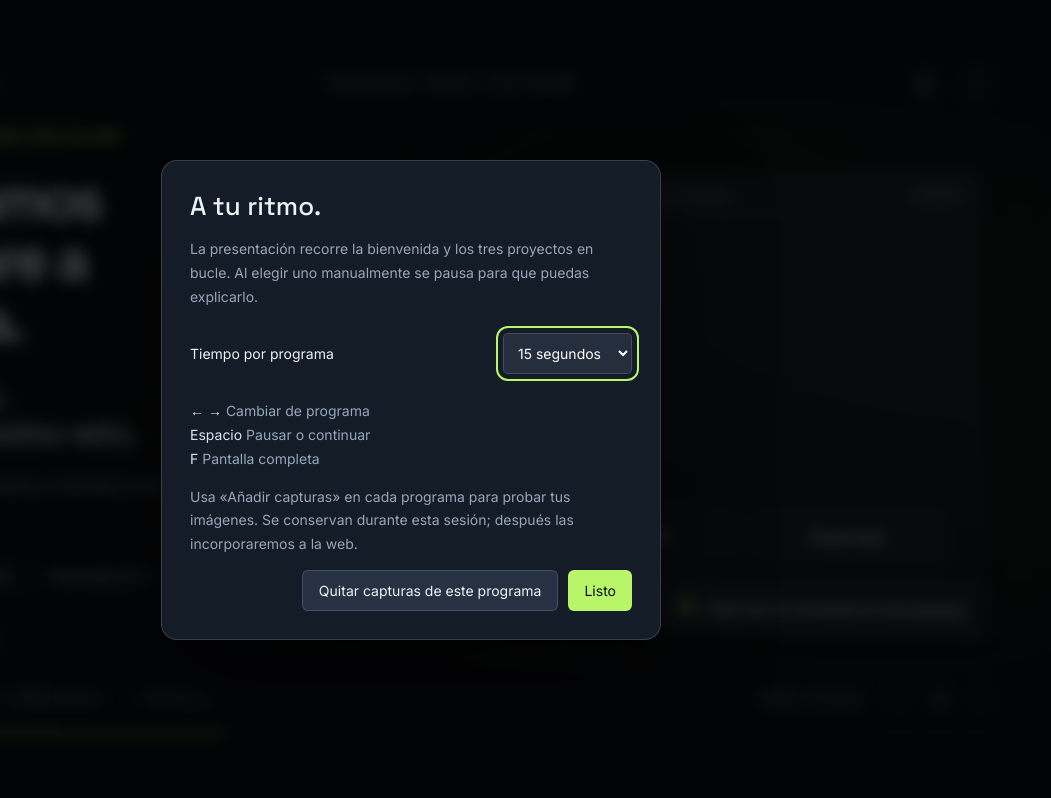
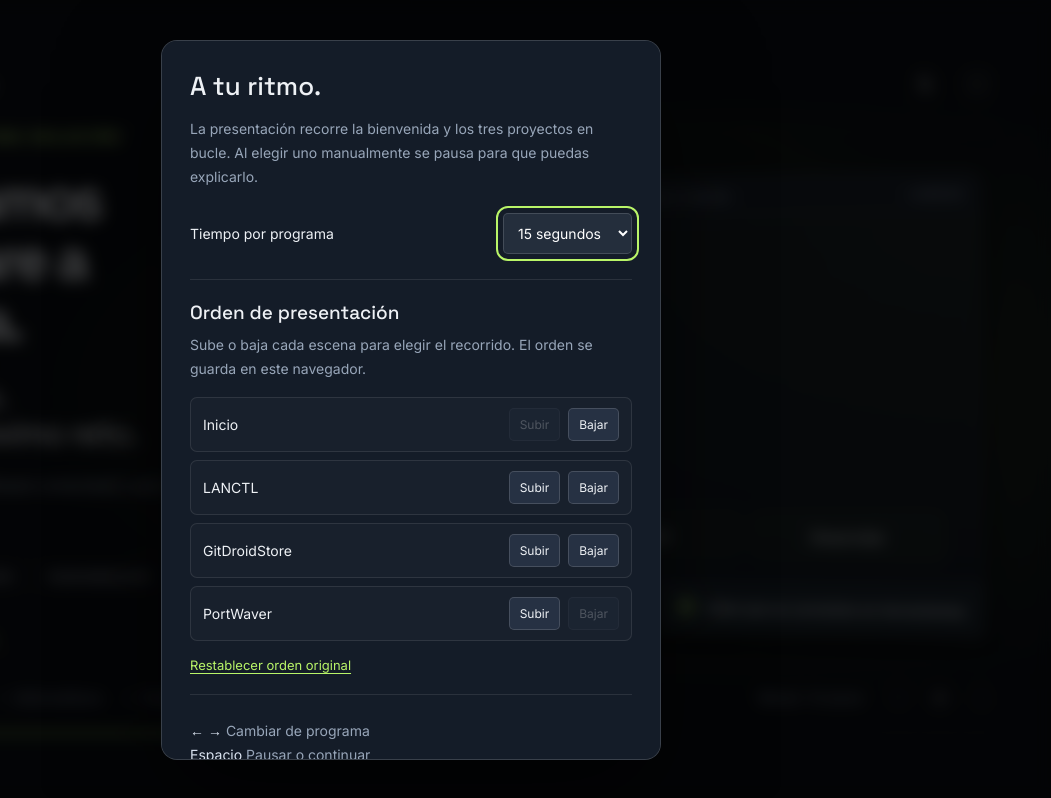
Before and after one commit to CctrGy/cctrgy.github.io, a plain HTML site: page feria/index.html in a window 1280 px wide. Both pictures are taken after a click on the button 1154 px from the left and 83 px from the top of the page. Shown: the full height of the page, 229-1280 px from the left. Drawn offline with Linux system fonts and the light colour scheme.

Commit message:
Permitir reordenar y guardar las escenas de feria desde configuración

```diff
--- a/feria/index.html
+++ b/feria/index.html
@@ -33,6 +33,16 @@ body[data-intro="true"] .caption{display:none}body[data-intro="true"] .floating-
 .intro-process{display:flex;gap:12px;margin-top:32px}.intro-process span{flex:1;padding:14px 10px;border:1px solid #b9f56830;border-radius:6px;text-align:center;font-size:14px;background:#b9f56808;animation:breathe 6s ease-in-out infinite}.intro-process span:nth-child(2){animation-delay:1s}.intro-process span:nth-child(3){animation-delay:2s}
 .intro-signature{margin-top:24px;color:#8998ab;font-size:13px;letter-spacing:.04em}.intro-signature i{font-style:normal;color:var(--accent);padding:0 12px}
 
+
+dialog{max-height:90dvh;overflow-y:auto}
+.order-settings{margin:24px 0;padding:20px 0;border-top:1px solid var(--line);border-bottom:1px solid var(--line)}
+.order-settings h3{margin:0;font:500 19px 'Space Grotesk',sans-serif}.order-settings p{margin:8px 0 16px}
+#scene-order{list-style:none;padding:0;margin:0;display:grid;gap:8px}
+#scene-order li{display:flex;align-items:center;gap:8px;padding:10px 12px;background:#ffffff05;border:1px solid var(--line);border-radius:7px}
+#scene-order li>span{flex:1;font-size:14px}#scene-order button{padding:8px 10px;border:1px solid #ffffff25;border-radius:5px;background:#263143;font-size:12px}
+#scene-order button:disabled{opacity:.25;cursor:default}.order-reset{background:none;color:var(--accent);padding:0;margin-top:16px;font-size:13px;text-decoration:underline;text-underline-offset:3px}
+.sr-only{position:absolute;width:1px;height:1px;margin:-1px;overflow:hidden;clip:rect(0,0,0,0);white-space:nowrap}
+
 </style>
 </head>
 <body data-project="0">
@@ -44,7 +54,7 @@ body[data-intro="true"] .caption{display:none}body[data-intro="true"] .floating-
 <footer class="footer"><div class="footer-row"><nav class="tabs" aria-label="Elegir programa"><button class="tab active" data-index="0" aria-current="true">Inicio</button><button class="tab" data-index="1">LANCTL</button><button class="tab" data-index="2">GitDroidStore</button><button class="tab" data-index="3">PortWaver</button></nav><div class="controls"><span class="mode" id="mode">Automático · 15 s</span><button class="iconbutton" id="previous" aria-label="Programa anterior" title="Anterior (←)"><svg viewBox="0 0 24 24" fill="none" stroke="currentColor" stroke-width="1.6"><path d="m14 6-6 6 6 6"/></svg></button><button class="iconbutton" id="play" aria-label="Pausar presentación" title="Reproducir o pausar (espacio)"></button><button class="iconbutton" id="next" aria-label="Programa siguiente" title="Siguiente (→)"><svg viewBox="0 0 24 24" fill="none" stroke="currentColor" stroke-width="1.6"><path d="m10 6 6 6-6 6"/></svg></button></div></div><div class="progress" role="progressbar" aria-label="Tiempo de la escena" aria-valuemin="0" aria-valuemax="100" aria-valuenow="0"><div id="progress"></div></div></footer>
 </div>
 <div class="help" id="toast" role="status"></div>
-<dialog id="dialog"><h2>A tu ritmo.</h2><p>La presentación recorre la bienvenida y los tres proyectos en bucle. Al elegir uno manualmente se pausa para que puedas explicarlo.</p><label for="duration">Tiempo por programa<select id="duration"><option value="10000">10 segundos</option><option value="15000" selected>15 segundos</option><option value="20000">20 segundos</option><option value="30000">30 segundos</option></select></label><p><kbd>← →</kbd> Cambiar de programa<br><kbd>Espacio</kbd> Pausar o continuar<br><kbd>F</kbd> Pantalla completa</p><p>Usa «Añadir capturas» en cada programa para probar tus imágenes. Se conservan durante esta sesión; después las incorporaremos a la web.</p><div class="dialog-actions"><button class="dialog-button" id="clear-images">Quitar capturas de este programa</button><button class="dialog-button primary" id="close-dialog">Listo</button></div></dialog>
+<dialog id="dialog"><h2>A tu ritmo.</h2><p>La presentación recorre la bienvenida y los tres proyectos en bucle. Al elegir uno manualmente se pausa para que puedas explicarlo.</p><label for="duration">Tiempo por programa<select id="duration"><option value="10000">10 segundos</option><option value="15000" selected>15 segundos</option><option value="20000">20 segundos</option><option value="30000">30 segundos</option></select></label><section class="order-settings" aria-labelledby="order-title"><h3 id="order-title">Orden de presentación</h3><p>Sube o baja cada escena para elegir el recorrido. El orden se guarda en este navegador.</p><ol id="scene-order" aria-label="Orden de las escenas"></ol><button type="button" class="order-reset" id="reset-order">Restablecer orden original</button><span class="sr-only" role="status" id="order-status"></span></section><p><kbd>← →</kbd> Cambiar de programa<br><kbd>Espacio</kbd> Pausar o continuar<br><kbd>F</kbd> Pantalla completa</p><p>Usa «Añadir capturas» en cada programa para probar tus imágenes. Se conservan durante esta sesión; después las incorporaremos a la web.</p><div class="dialog-actions"><button class="dialog-button" id="clear-images">Quitar capturas de este programa</button><button class="dialog-button primary" id="close-dialog">Listo</button></div></dialog>
 <input type="file" accept="image/*" multiple id="file-input">
 <script>
 'use strict';
@@ -75,16 +85,50 @@ const projects=[
 <em>&gt;</em> <span class="cursor"></span></pre><div class="wave"><svg viewBox="0 0 1000 80" preserveAspectRatio="none"><path d="M0 40h30V12h30v56h30V25h30v30h30V10h30v60h30V40h30V20h30v40h30V12h30v56h30V30h30v20h30V10h30v60h30V40h50V12h30v56h30V25h30v30h30V10h30v60h30V40h30V20h30v40h30V12h30v56h30V30h30v20h30V10h30v60h30V40h50"/></svg></div><div class="serial-bottom"><span>DATOS ILUSTRATIVOS</span><span>RX / TX · SERIAL</span></div>`}
 ];
 const $=id=>document.getElementById(id);let index=0,playing=!matchMedia('(prefers-reduced-motion: reduce)').matches,duration=15000,elapsed=0,last=performance.now(),imageIndex=0,imageElapsed=0,uploadTarget=0,toastTimeout;
+
+const defaultSceneIds=['inicio','lanctl','gitdroid','portwaver'];
+projects.forEach((project,i)=>{project.id=defaultSceneIds[i];project.theme=Math.max(0,i-1);project.label=i===0?'Inicio':project.name});
+function saveOrder(){try{localStorage.setItem('feria-scene-order',JSON.stringify(projects.map(p=>p.id)))}catch{notify('El orden se ha aplicado, pero este navegador no permite guardarlo.')}}
+function applyOrder(ids){
+  if(!Array.isArray(ids)||ids.length!==projects.length||new Set(ids).size!==projects.length||!ids.every(id=>defaultSceneIds.includes(id)))return false;
+  const active=projects[index];const lookup=new Map(projects.map(p=>[p.id,p]));
+  projects.splice(0,projects.length,...ids.map(id=>lookup.get(id)));index=projects.indexOf(active);return true;
+}
+try{const saved=JSON.parse(localStorage.getItem('feria-scene-order')||'null');if(applyOrder(saved))index=0}catch{}
+function renderTabs(){
+  document.querySelector('.tabs').replaceChildren(...projects.map((p,i)=>{
+    const button=document.createElement('button');button.type='button';button.className='tab';button.dataset.index=i;button.textContent=p.label;
+    button.addEventListener('click',()=>change(i));return button;
+  }));
+}
+function moveScene(id,direction){
+  const from=projects.findIndex(p=>p.id===id),to=from+direction;if(to<0||to>=projects.length)return;
+  const active=projects[index];const [moved]=projects.splice(from,1);projects.splice(to,0,moved);index=projects.indexOf(active);
+  saveOrder();renderTabs();render();renderOrder();$('order-status').textContent=`${moved.label}, posición ${to+1} de ${projects.length}`;
+  const row=Array.from($('scene-order').children).find(el=>el.dataset.id===id);const preferred=row.querySelector(direction<0?'[data-move="up"]':'[data-move="down"]');
+  (preferred.disabled?row.querySelector('button:not(:disabled)'):preferred).focus();
+}
+function renderOrder(){
+  $('scene-order').replaceChildren(...projects.map((p,i)=>{
+    const row=document.createElement('li');row.dataset.id=p.id;const name=document.createElement('span');name.textContent=p.label;row.append(name);
+    for(const [direction,text] of [[-1,'Subir'],[1,'Bajar']]){
+      const button=document.createElement('button');button.type='button';button.textContent=text;button.dataset.move=direction<0?'up':'down';button.setAttribute('aria-label',`${text} ${p.label}`);
+      button.disabled=direction<0?i===0:i===projects.length-1;button.onclick=()=>moveScene(p.id,direction);row.append(button);
+    }return row;
+  }));
+}
+$('reset-order').onclick=()=>{applyOrder(defaultSceneIds);saveOrder();renderTabs();render();renderOrder();$('order-status').textContent='Orden original restablecido'};
+
 function notify(message){$('toast').textContent=message;$('toast').classList.add('visible');clearTimeout(toastTimeout);toastTimeout=setTimeout(()=>$('toast').classList.remove('visible'),3500)}
 function updatePlay(){ $('play').innerHTML=playing?'<svg viewBox="0 0 24 24" fill="currentColor"><path d="M7 5h3v14H7zm7 0h3v14h-3z"/></svg>':'<svg viewBox="0 0 24 24" fill="currentColor"><path d="m8 5 11 7-11 7z"/></svg>';$('play').setAttribute('aria-label',playing?'Pausar presentación':'Reproducir presentación');$('mode').textContent=playing?`Automático · ${duration/1000} s`:'Manual · En pausa'}
 function updateImage(){const p=projects[index];$('showcase').classList.toggle('shot-ready',p.images.length>0);if(p.images.length){$('screenshot').src=p.images[imageIndex];$('screenshot').alt=`Captura de ${p.name}, imagen ${imageIndex+1} de ${p.images.length}`;$('screenshot').classList.remove('reveal');void $('screenshot').offsetWidth;$('screenshot').classList.add('reveal');$('caption').textContent=`${p.name} · Captura ${imageIndex+1} / ${p.images.length}`}else{$('screenshot').removeAttribute('src');$('caption').textContent='Maqueta ilustrativa · capturas pendientes'}$('load-images').textContent=p.images.length?'Cambiar capturas':'Añadir capturas'}
-function render(){const p=projects[index];document.body.dataset.project=Math.max(0,index-1);document.body.dataset.intro=String(index===0);$('project-link').lastChild.textContent=index===0?'Conoce los proyectos':'Explorar el proyecto';document.querySelector('.window-top b').textContent=index===0?'A MEDIDA':'VISTA PREVIA';$('category').textContent=p.category;$('name').textContent=p.name;$('tagline').innerHTML=p.tagline;$('description').textContent=p.description;$('tags').replaceChildren(...p.tags.map(t=>{let e=document.createElement('span');e.textContent=t;return e}));$('project-link').href=p.url;$('window-title').textContent=p.window;$('feature-label').textContent=p.feature;$('symbol').textContent=p.symbol;$('mockup').innerHTML=p.mock;imageIndex=0;imageElapsed=0;updateImage();document.querySelectorAll('.tab').forEach((t,i)=>{t.classList.toggle('active',i===index);if(i===index)t.setAttribute('aria-current','true');else t.removeAttribute('aria-current')});for(const [id,cls] of [['copy','enter-copy'],['visual','enter-visual']]){let el=$(id);el.classList.remove(cls);void el.offsetWidth;el.classList.add(cls)}$('progress').style.width='0%';document.querySelector('[role="progressbar"]').setAttribute('aria-valuenow','0');updatePlay()}
+function render(){const p=projects[index];document.body.dataset.project=p.theme;document.body.dataset.intro=String(p.id==='inicio');$('project-link').lastChild.textContent=p.id==='inicio'?'Conoce los proyectos':'Explorar el proyecto';document.querySelector('.window-top b').textContent=p.id==='inicio'?'A MEDIDA':'VISTA PREVIA';$('category').textContent=p.category;$('name').textContent=p.name;$('tagline').innerHTML=p.tagline;$('description').textContent=p.description;$('tags').replaceChildren(...p.tags.map(t=>{let e=document.createElement('span');e.textContent=t;return e}));$('project-link').href=p.url;$('window-title').textContent=p.window;$('feature-label').textContent=p.feature;$('symbol').textContent=p.symbol;$('mockup').innerHTML=p.mock;imageIndex=0;imageElapsed=0;updateImage();document.querySelectorAll('.tab').forEach((t,i)=>{t.classList.toggle('active',i===index);if(i===index)t.setAttribute('aria-current','true');else t.removeAttribute('aria-current')});for(const [id,cls] of [['copy','enter-copy'],['visual','enter-visual']]){let el=$(id);el.classList.remove(cls);void el.offsetWidth;el.classList.add(cls)}$('progress').style.width='0%';document.querySelector('[role="progressbar"]').setAttribute('aria-valuenow','0');updatePlay()}
 function change(next,manual=true){index=(next+projects.length)%projects.length;elapsed=0;if(manual)playing=false;render()}
 function togglePlay(){playing=!playing;if(playing&&elapsed>=duration)elapsed=0;last=performance.now();updatePlay()}
-document.querySelectorAll('.tab').forEach(t=>t.addEventListener('click',()=>change(Number(t.dataset.index))));$('previous').onclick=()=>change(index-1);$('next').onclick=()=>change(index+1);$('play').onclick=togglePlay;
+renderTabs();$('previous').onclick=()=>change(index-1);$('next').onclick=()=>change(index+1);$('play').onclick=togglePlay;
 async function fullscreen(){try{if(!document.fullscreenElement)await document.documentElement.requestFullscreen();else await document.exitFullscreen()}catch{notify('Usa F11 en el navegador para activar la pantalla completa.')}}
 $('fullscreen').onclick=fullscreen;document.addEventListener('fullscreenchange',()=>{$('fullscreen').setAttribute('aria-label',document.fullscreenElement?'Salir de pantalla completa':'Entrar en pantalla completa')});
-let resumeAfterDialog=false;$('settings').onclick=()=>{resumeAfterDialog=playing;playing=false;updatePlay();$('dialog').showModal()};$('close-dialog').onclick=()=>$('dialog').close();$('dialog').addEventListener('close',()=>{playing=resumeAfterDialog;last=performance.now();updatePlay()});$('duration').onchange=e=>{duration=Number(e.target.value);elapsed=0;updatePlay()};$('clear-images').onclick=()=>{projects[index].images.forEach(URL.revokeObjectURL);projects[index].images=[];imageIndex=0;updateImage();notify('Capturas retiradas de este programa')};
+let resumeAfterDialog=false;$('settings').onclick=()=>{resumeAfterDialog=playing;playing=false;updatePlay();renderOrder();$('dialog').showModal()};$('close-dialog').onclick=()=>$('dialog').close();$('dialog').addEventListener('close',()=>{playing=resumeAfterDialog;last=performance.now();updatePlay()});$('duration').onchange=e=>{duration=Number(e.target.value);elapsed=0;updatePlay()};$('clear-images').onclick=()=>{projects[index].images.forEach(URL.revokeObjectURL);projects[index].images=[];imageIndex=0;updateImage();notify('Capturas retiradas de este programa')};
 $('load-images').onclick=()=>{uploadTarget=index;playing=false;updatePlay();$('file-input').click()};$('file-input').onchange=e=>{const files=Array.from(e.target.files).filter(f=>f.type.startsWith('image/'));if(!files.length)return;projects[uploadTarget].images.forEach(URL.revokeObjectURL);projects[uploadTarget].images=files.map(f=>URL.createObjectURL(f));if(uploadTarget===index){imageIndex=0;imageElapsed=0;updateImage()}notify(`${files.length} captura${files.length===1?'':'s'} añadida${files.length===1?'':'s'} a ${projects[uploadTarget].name}`);e.target.value=''};
 document.addEventListener('keydown',e=>{if($('dialog').open||['INPUT','SELECT','TEXTAREA'].includes(e.target.tagName))return;if(e.key==='ArrowRight'){e.preventDefault();change(index+1)}if(e.key==='ArrowLeft'){e.preventDefault();change(index-1)}if(e.code==='Space'){e.preventDefault();togglePlay()}if(e.key.toLowerCase()==='f'){e.preventDefault();fullscreen()}});
 document.addEventListener('visibilitychange',()=>last=performance.now());
```
